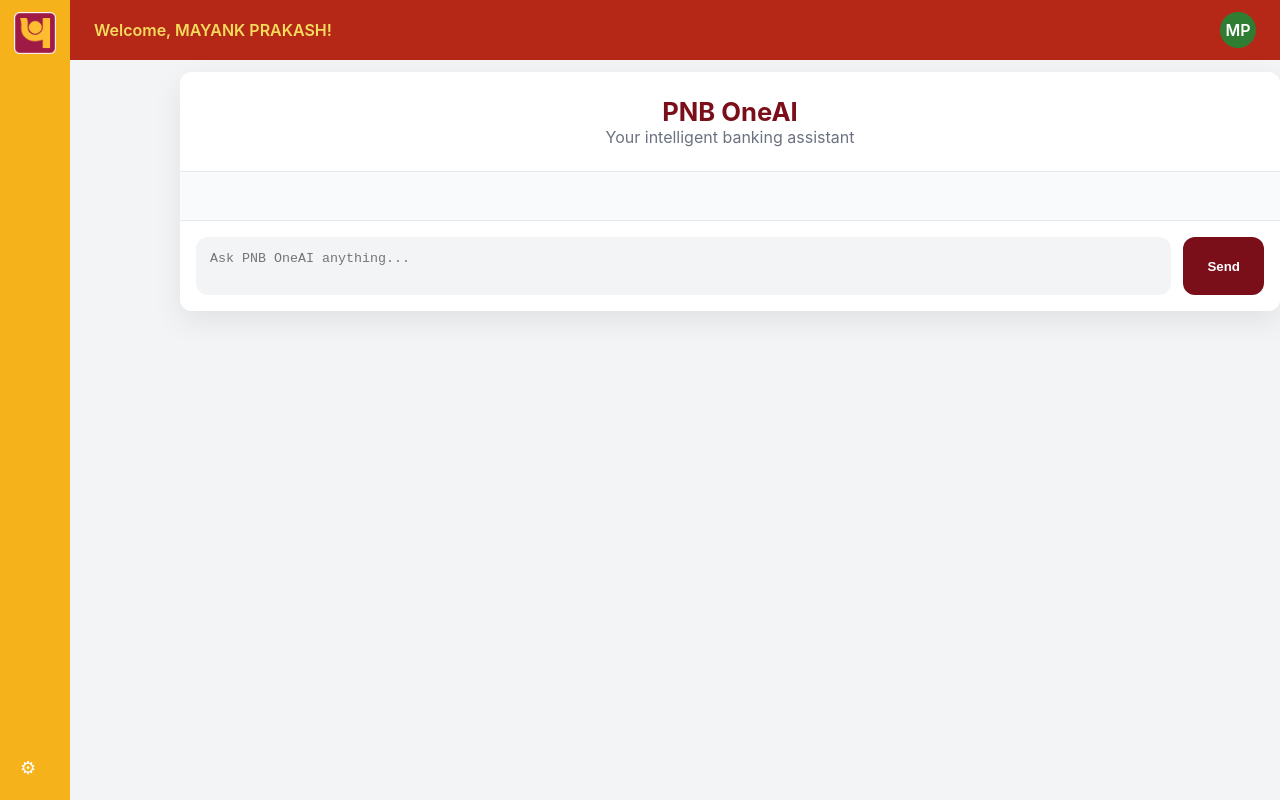
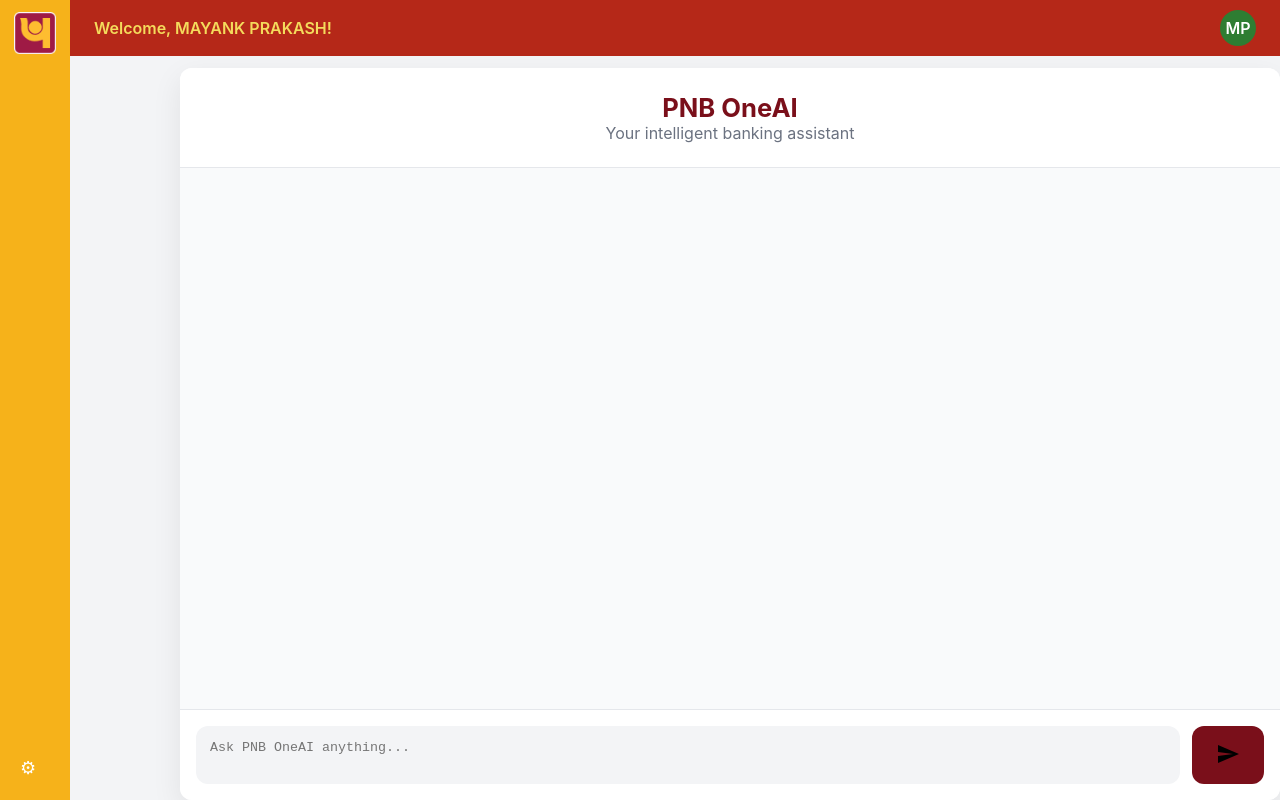
Before and after one commit to ByteForge-MP/pnb-coreai-frontend, a React (Vite) app: page / in a window 1280 px wide. Built offline with nearby package versions, Linux system fonts and the light colour scheme.

Commit message:
optimize

```diff
--- a/src/features/chat/api/chatApi.ts
+++ b/src/features/chat/api/chatApi.ts
@@ -1,8 +1,14 @@
-export async function streamChat(
-  prompt: string,
-  onChunk: (chunk: string) => void
-) {
+export async function streamChat( prompt: string, onChunk: (chunk: string) => void) {
   try {
+    const hour = new Date().getHours();
+    let timePeriod = "evening";
+
+    if (hour < 12) {
+      timePeriod = "morning";
+    } else if (hour < 17) {
+      timePeriod = "afternoon";
+    }
+
     const response = await fetch("http://localhost:8000/api/v1/stream", {
       method: "POST",
       headers: {
@@ -10,12 +16,12 @@
       },
       body: JSON.stringify({
         prompt,
-        model: "gpt-4o",
+        model: "smollm2",
+        time: timePeriod,
       }),
     });
 
     if (!response.ok) {
-      // Handles 404, 500, or 400 errors
       throw new Error("Server Error");
     }
 
@@ -33,6 +39,6 @@
     }
   } catch (error) {
     console.error("Stream Error:", error);
-    onChunk('data: {"text": "Server down and offline 🔌❌ Please try again later!"} data: [DONE]');
+    onChunk('data: {"text": "Server down and offline. Please try again later!"} data: [DONE]');
   }
 }
--- a/src/features/chat/components/ChatContainer.css
+++ b/src/features/chat/components/ChatContainer.css
@@ -7,6 +7,7 @@
   border-radius: 12px;
   overflow: hidden;
   box-shadow: 0 10px 30px rgba(0,0,0,0.08);
+  height: 100%;
 }
 
 .chat-header {
@@ -14,6 +15,12 @@
   border-bottom: 1px solid #e5e7eb;
   background: white;
   text-align: center;
+}
+
+.messages {
+  flex: 1 1 auto;
+  overflow-y: auto;
+  min-height: 0;
 }
 
 .chat-title {
--- a/src/features/chat/components/ChatContainer.tsx
+++ b/src/features/chat/components/ChatContainer.tsx
@@ -1,3 +1,4 @@
+
 import { useChatStream } from "../hooks/useChatStream";
 import MessageList from "./MessageList";
 import PromptInput from "./PromptInput";
@@ -5,6 +6,13 @@
 
 export default function ChatContainer() {
   const { messages, sendMessage, loading } = useChatStream();
+
+  // Placeholder for stop streaming logic
+  const handleStop = () => {
+    // TODO: Implement abort/stop streaming logic in useChatStream
+    // For now, just a placeholder
+    // e.g., call abortController.abort() if implemented
+  };
 
   return (
     <div className="chat-container">
@@ -17,7 +25,12 @@
           </div>
       </header>
       <MessageList messages={messages} />
-      <PromptInput onSend={sendMessage} disabled={loading} />
+      <PromptInput
+        onSend={sendMessage}
+        disabled={loading}
+        isStreaming={loading}
+        onStop={handleStop}
+      />
     </div>
   );
 }
--- a/src/features/chat/components/Dashboard.css
+++ b/src/features/chat/components/Dashboard.css
@@ -1,3 +1,13 @@
+/* Ensure dashboard-content fills available height for scrollable chat */
+.dashboard-content {
+  flex: 1 1 auto;
+  display: flex;
+  flex-direction: column;
+  align-items: stretch;
+  justify-content: flex-end;
+  min-height: 0;
+  height: 100%;
+}
 .dashboard {
   display: flex;
   height: 100vh;
--- a/src/features/chat/components/MessageBubble.css
+++ b/src/features/chat/components/MessageBubble.css
@@ -28,3 +28,17 @@
   color: #111827;
   border-top-left-radius: 0;
 }
+
+/* The 'Breathing' Animation */
+@keyframes pulse-pnb {
+  0% { transform: scale(1); filter: drop-shadow(0 0 5px rgba(128, 0, 0, 0.2)); }
+  50% { transform: scale(1.05); filter: drop-shadow(0 0 15px rgba(128, 0, 0, 0.6)); }
+  100% { transform: scale(1); filter: drop-shadow(0 0 5px rgba(128, 0, 0, 0.2)); }
+}
+
+/* Apply this class only when streaming is active */
+.avatar-streaming {
+  animation: pulse-pnb 2s infinite ease-in-out;
+  border: 2px solid #800000; /* PNB Maroon */
+  border-radius: 50%;
+}
--- a/src/features/chat/components/PromptInput.tsx
+++ b/src/features/chat/components/PromptInput.tsx
@@ -1,19 +1,34 @@
+
 import { useState } from "react";
 import "./PromptInput.css";
+import sendIcon from "../../../assets/send.svg";
+import stopIcon from "../../../assets/stop.svg";
 
 export default function PromptInput({
   onSend,
   disabled,
+  isStreaming,
+  onStop,
 }: {
   onSend: (text: string) => void;
   disabled?: boolean;
+  isStreaming?: boolean;
+  onStop?: () => void;
 }) {
   const [value, setValue] = useState("");
 
   const submit = () => {
-    if (!value.trim()) return;
+    if (!value.trim() || disabled || isStreaming) return;
     onSend(value);
     setValue("");
+  };
+
+  const handleButtonClick = () => {
+    if (isStreaming && onStop) {
+      onStop();
+    } else {
+      submit();
+    }
   };
 
   return (
@@ -23,9 +38,10 @@
         value={value}
         onChange={(e) => setValue(e.target.value)}
         onKeyDown={(e) => e.key === "Enter" && !e.shiftKey && submit()}
+        disabled={disabled || isStreaming}
       />
-      <button onClick={submit} disabled={disabled}>
-        Send
+      <button onClick={handleButtonClick} disabled={disabled} aria-label={isStreaming ? "Stop" : "Send"}>
+        <img src={isStreaming ? stopIcon : sendIcon} alt={isStreaming ? "Stop" : "Send"} style={{ width: 24, height: 24 }} />
       </button>
     </div>
   );
--- /dev/null
+++ b/src/types/svg.d.ts
@@ -0,0 +1,4 @@
+declare module '*.svg' {
+  const content: string;
+  export default content;
+}
```
Also changed, not shown: src/assets/send.svg (added), src/assets/stop.svg (added).
